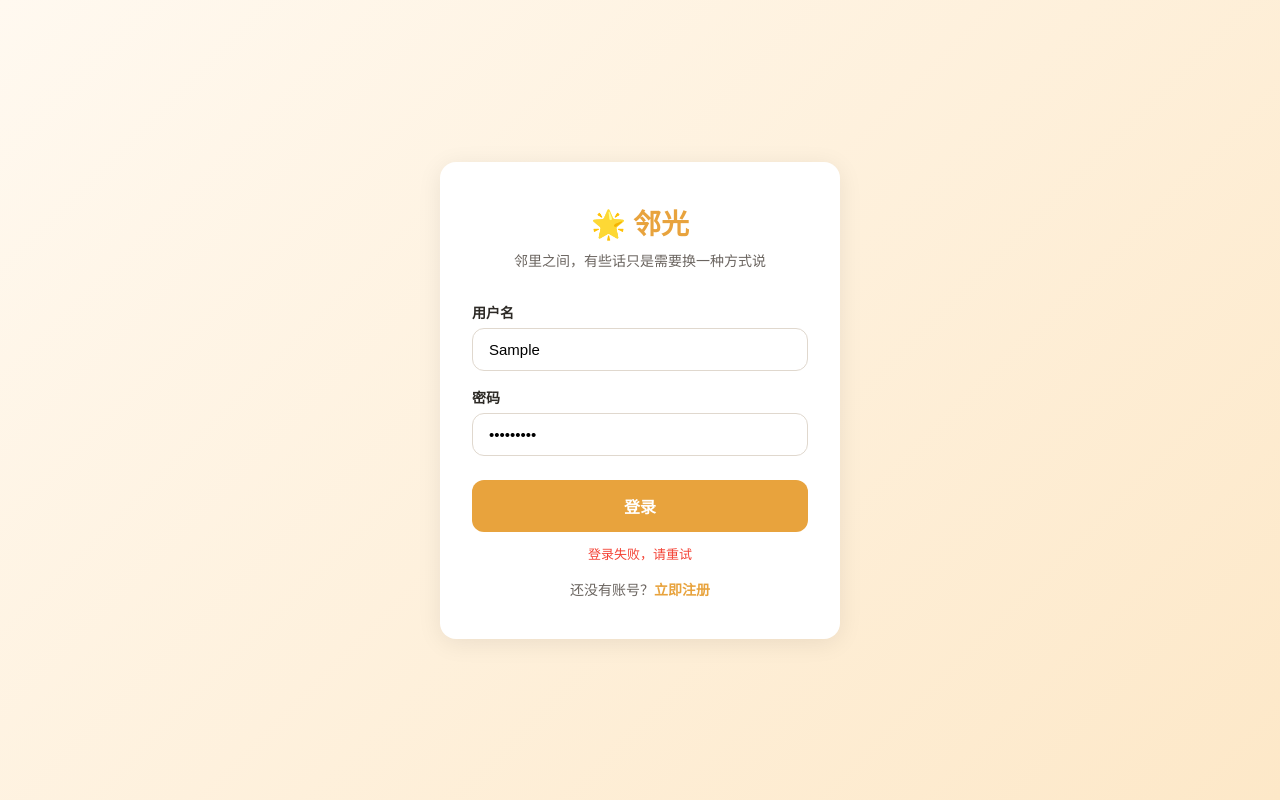
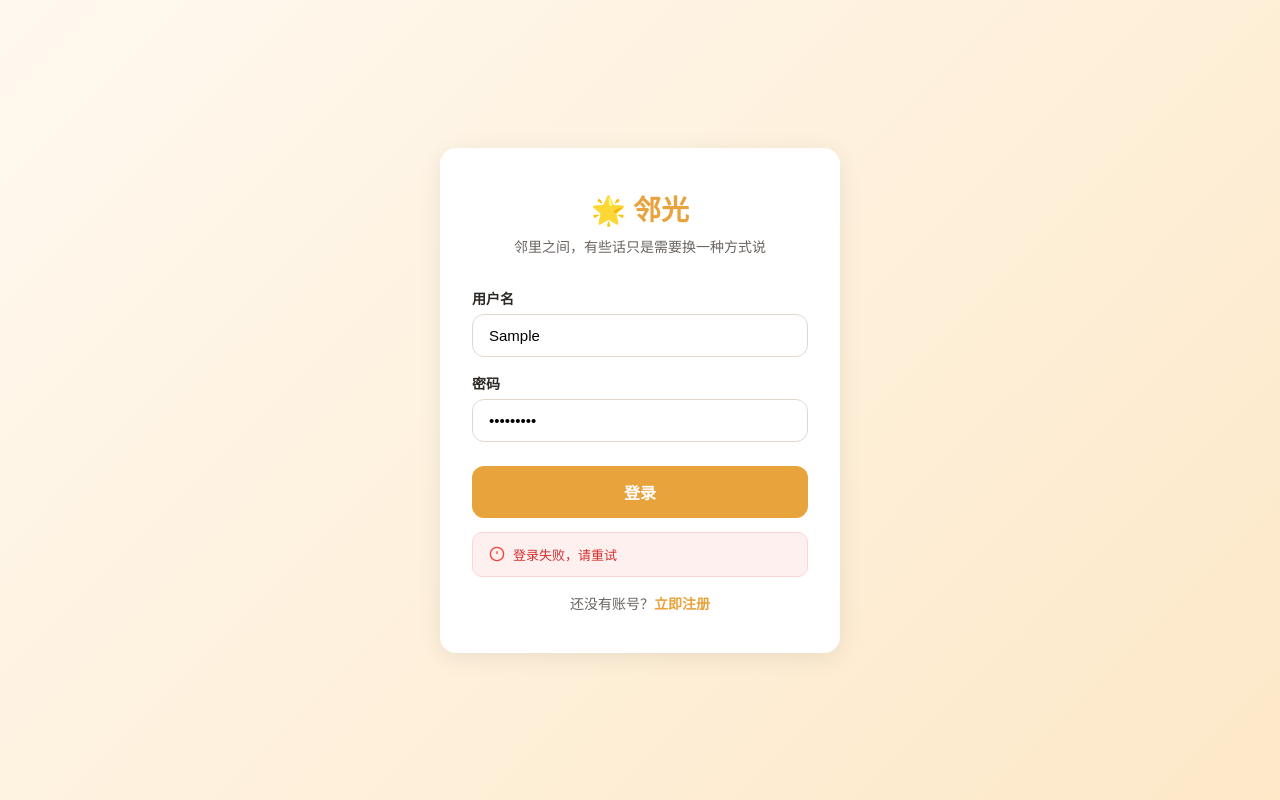
Before and after one commit to c13829663320-debug/neighborglowdemo, a Vue app in the folder frontend/: page /login in a window 1280 px wide. Both pictures are taken after typing "Sample", "Sample123" into the empty fields and a click on the button "登录". Built offline with nearby package versions, Linux system fonts and the light colour scheme; no server answers.

Commit message:
fix: Login page now shows proper error message with shake animation for invalid credentials

```diff
--- a/frontend/src/api/index.js
+++ b/frontend/src/api/index.js
@@ -13,7 +13,9 @@ api.interceptors.request.use((config) => {
 api.interceptors.response.use(
   (res) => res,
   (err) => {
-    if (err.response?.status === 401) {
+    // 登录请求的 401 不拦截，让页面自己处理错误提示
+    const isLoginRequest = err.config?.url?.includes('/auth/login')
+    if (err.response?.status === 401 && !isLoginRequest) {
       localStorage.removeItem('token')
       localStorage.removeItem('userInfo')
       window.location.href = '/login'
--- a/frontend/src/views/Login.vue
+++ b/frontend/src/views/Login.vue
@@ -15,7 +15,12 @@
         <button type="submit" class="btn-primary" :disabled="loading">
           {{ loading ? '登录中...' : '登录' }}
         </button>
-        <p v-if="error" class="error">{{ error }}</p>
+        <transition name="shake">
+          <div v-if="error" class="error-box">
+            <svg width="16" height="16" viewBox="0 0 24 24" fill="none" stroke="currentColor" stroke-width="2"><circle cx="12" cy="12" r="10"/><line x1="12" y1="8" x2="12" y2="12"/><line x1="12" y1="16" x2="12.01" y2="16"/></svg>
+            <span>{{ error }}</span>
+          </div>
+        </transition>
         <p class="link">还没有账号？<router-link to="/register">立即注册</router-link></p>
       </form>
     </div>
@@ -118,11 +123,38 @@ async function handleLogin() {
   background: #ccc;
   cursor: not-allowed;
 }
-.error {
+.error-box {
+  display: flex;
+  align-items: center;
+  gap: 8px;
+  background: #FFF0F0;
+  border: 1px solid #FFD4D4;
+  border-radius: 10px;
+  padding: 12px 16px;
+  margin-top: 14px;
+  color: #D32F2F;
+  font-size: 13px;
+  font-weight: 500;
+}
+.error-box svg {
+  flex-shrink: 0;
   color: #F44336;
-  font-size: 13px;
-  text-align: center;
-  margin-top: 12px;
+}
+
+/* Shake animation */
+@keyframes shake {
+  0%, 100% { transform: translateX(0); }
+  10%, 30%, 50%, 70%, 90% { transform: translateX(-4px); }
+  20%, 40%, 60%, 80% { transform: translateX(4px); }
+}
+.shake-enter-active {
+  animation: shake 0.5s ease-in-out;
+}
+.shake-leave-active {
+  transition: opacity 0.3s ease;
+}
+.shake-leave-to {
+  opacity: 0;
 }
 .link {
   text-align: center;
```
